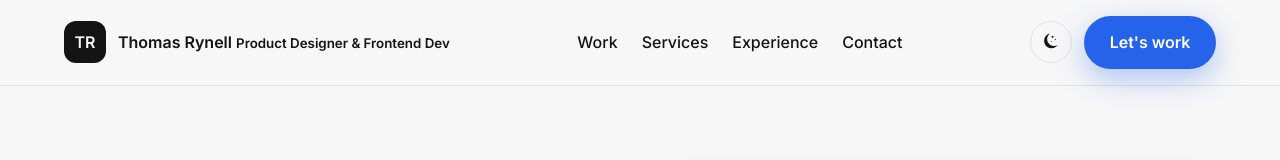
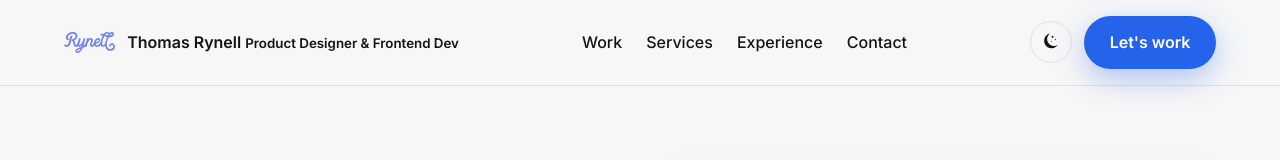
Before and after one commit to tompat1/cv, a website built with Vite: page index.html in a window 1280 px wide. Shown: the top 160 px of the page. Built offline with nearby package versions, Linux system fonts and the light colour scheme; grey boxes are pictures that could not be loaded.

Commit message:
Add new logo assets and update header branding
Added TR_badgex2_blue3.png and rynell-lila.svg logo assets. Updated index.html to use the new logos in the header and as favicon/apple-touch-icon. Adjusted styles.css to style the new logo images and updated logo sizing for different screen widths.

```diff
--- a/index.html
+++ b/index.html
@@ -14,12 +14,20 @@
       href="https://fonts.googleapis.com/css2?family=Space+Grotesk:wght@400;500;600;700&family=Inter:wght@400;500;600&display=swap"
       rel="stylesheet"
     />
+    <link rel="icon" type="image/svg+xml" href="/assets/img/rynell-lila.svg" />
+    <link rel="apple-touch-icon" sizes="180x180" href="/assets/img/TR_badgex2_blue3.png" />
   </head>
   <body>
     <header class="site-header">
       <nav class="nav container">
         <a class="logo" href="#">
-          <span>TR</span>
+          <picture class="logo__image">
+            <source
+              srcset="/assets/img/TR_badgex2_blue3.png"
+              media="(max-width: 768px)"
+            />
+            <img src="/assets/img/rynell-lila.svg" alt="Thomas Rynell logo" />
+          </picture>
           <div>
             <strong>Thomas Rynell</strong>
             <small>Product Designer & Frontend Dev</small>
--- a/src/styles.css
+++ b/src/styles.css
@@ -152,16 +152,14 @@ textarea {
   text-decoration: none;
 }
 
-.logo span {
-  display: inline-flex;
-  width: 42px;
+.logo__image img {
   height: 42px;
-  border-radius: 12px;
-  background: var(--color-text);
-  color: var(--color-bg);
-  align-items: center;
-  justify-content: center;
-  font-weight: 700;
+}
+
+@media (min-width: 769px) {
+  .logo__image img {
+    height: 21px;
+  }
 }
 
 .nav__links {
```
Also changed, not shown: assets/img/TR_badgex2_blue3.png (added), assets/img/rynell-lila.svg (added).
